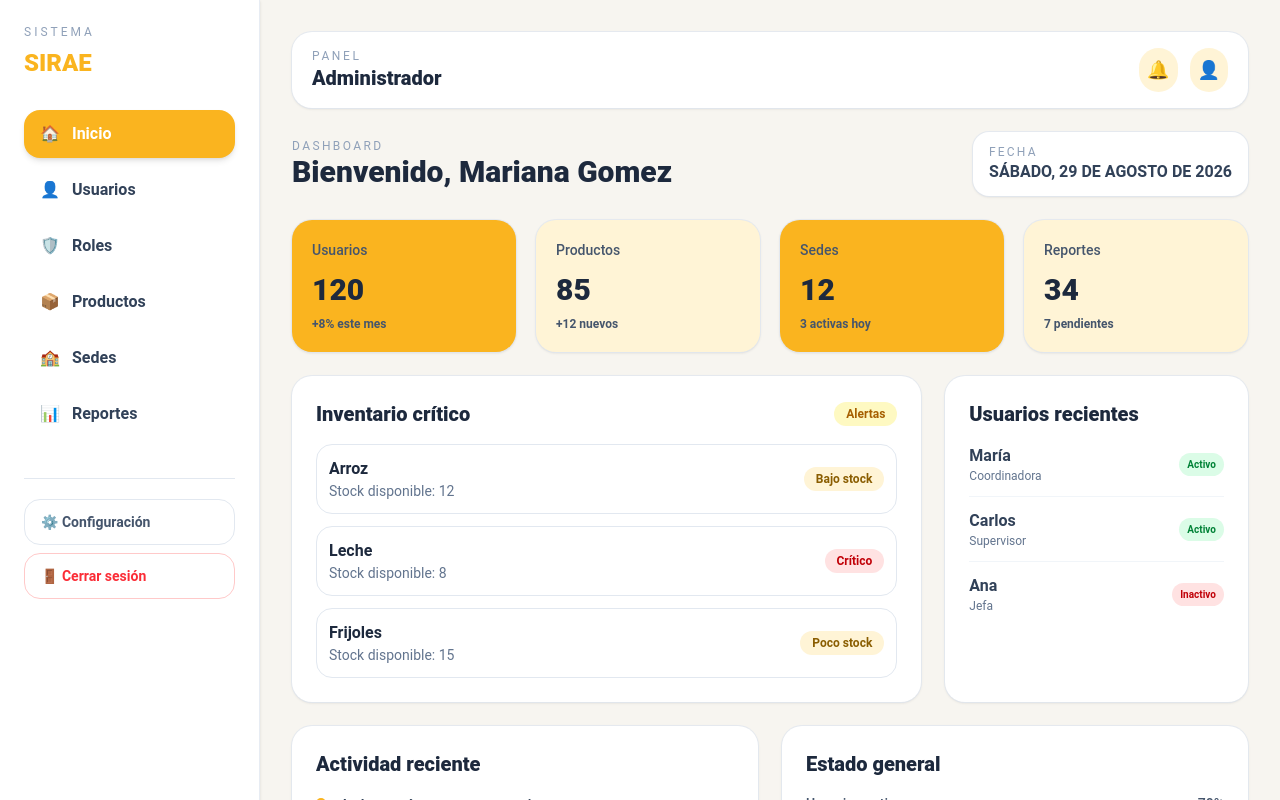
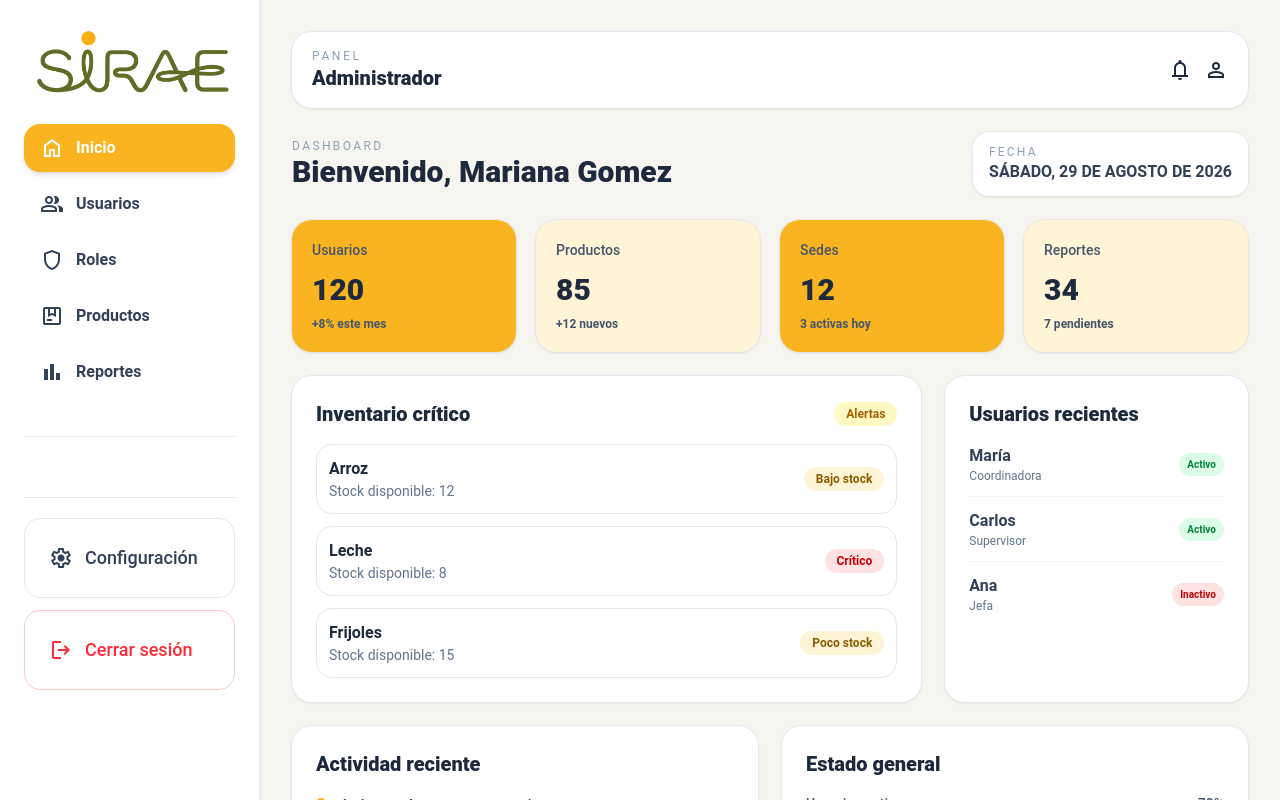
Before and after one commit to santiagoacosta123/PaeVisual, an Angular app: page /inicio in a window 1280 px wide. Shown: the top 800 px of the page. Built offline with nearby package versions, Linux system fonts and the light colour scheme.

Commit message:
cambios visuales

```diff
--- a/src/app/app.routes.ts
+++ b/src/app/app.routes.ts
@@ -9,7 +9,6 @@ import { CrearUsuarioComponent } from './crear-usuario/crear-usuario';
 import { Rol } from './rol/rol';
 import { Productos } from './productos/productos';
 import { NuevoProducto } from './nuevo-producto/nuevo-producto';
-import { Sedes } from './sedes/sedes';
 import { Reportes } from './reportes/reportes';
 import { ReporteInventario } from './reporte-inventario/reporte-inventario';
 
@@ -62,11 +61,6 @@ export const routes: Routes = [
       },
 
       {
-        path: 'sedes',
-        component: Sedes
-      },
-
-      {
         path: 'reportes',
         component: Reportes
       },
--- a/src/app/layout/layout.html
+++ b/src/app/layout/layout.html
@@ -1,40 +1,64 @@
 <div class="flex min-h-screen bg-[#f7f5f0] text-slate-800">
   <aside class="w-[260px] bg-white border-r border-slate-200/80 p-6 shadow-sm">
-    <div class="mb-8">
-      <p class="text-xs uppercase tracking-[0.25em] text-slate-400">Sistema</p>
-      <h2 class="mt-2 text-2xl font-black leading-tight">
-        <span class="text-[#FAB41F]">SIRAE</span>
-      </h2>
-    </div>
+    <div class="logo-container mb-5">
+        <img src="/sirae-logo.png" alt="Logo SIRAE" class="sirae-logo" />
+      </div>
 
     <nav class="space-y-2">
       <a routerLink="inicio" routerLinkActive="bg-[#FAB41F] text-white shadow-md" class="flex items-center gap-3 rounded-2xl px-4 py-3 font-semibold text-slate-700 transition hover:bg-[#FFF4D6] hover:text-slate-900">
-        <span>🏠</span> Inicio
+        <span class="material-symbols-outlined">home</span> Inicio
       </a>
       <a routerLink="usuarios" routerLinkActive="bg-[#FAB41F] text-white shadow-md" class="flex items-center gap-3 rounded-2xl px-4 py-3 font-semibold text-slate-700 transition hover:bg-[#FFF4D6] hover:text-slate-900">
-        <span>👤</span> Usuarios
+        <span class="material-symbols-outlined">people</span> Usuarios
       </a>
       <a routerLink="rol" routerLinkActive="bg-[#FAB41F] text-white shadow-md" class="flex items-center gap-3 rounded-2xl px-4 py-3 font-semibold text-slate-700 transition hover:bg-[#FFF4D6] hover:text-slate-900">
-        <span>🛡️</span> Roles
+        <span class="material-symbols-outlined">shield</span> Roles
       </a>
       <a routerLink="productos" routerLinkActive="bg-[#FAB41F] text-white shadow-md" class="flex items-center gap-3 rounded-2xl px-4 py-3 font-semibold text-slate-700 transition hover:bg-[#FFF4D6] hover:text-slate-900">
-        <span>📦</span> Productos
+        <span class="material-symbols-outlined">package</span> Productos
       </a>
-      <a routerLink="sedes" routerLinkActive="bg-[#FAB41F] text-white shadow-md" class="flex items-center gap-3 rounded-2xl px-4 py-3 font-semibold text-slate-700 transition hover:bg-[#FFF4D6] hover:text-slate-900">
-        <span>🏫</span> Sedes
-      </a>
+
       <a routerLink="reporte-inventario" routerLinkActive="bg-[#FAB41F] text-white shadow-md" class="flex items-center gap-3 rounded-2xl px-4 py-3 font-semibold text-slate-700 transition hover:bg-[#FFF4D6] hover:text-slate-900">
-        <span>📊</span> Reportes
+        <span class="material-symbols-outlined">bar_chart</span> Reportes
       </a>
     </nav>
 
     <div class="mt-10 border-t border-slate-200 pt-5">
-      <button type="button" (click)="configurar()" class="w-full rounded-2xl border border-slate-200 px-4 py-3 text-left text-sm font-semibold text-slate-600 hover:bg-slate-50">
-        ⚙️ Configuración
-      </button>
-      <button type="button" (click)="cerrarSesion()" class="mt-2 w-full rounded-2xl border border-red-200 px-4 py-3 text-left text-sm font-semibold text-red-500 hover:bg-red-50">
-        🚪 Cerrar sesión
-      </button>
+      <div class="mt-10 border-t border-slate-200 pt-5">
+
+  <!-- Configuración -->
+  <button
+    type="button"
+    (click)="configurar()"
+    class="w-full h-20 flex items-center gap-3 px-6 rounded-2xl
+           border border-slate-200 bg-white
+           text-left text-lg font-medium text-slate-700
+           hover:bg-slate-50 transition">
+
+    <span class="material-symbols-outlined text-[30px]">
+      settings
+    </span>
+
+    <span>Configuración</span>
+
+  </button>
+
+  <button
+    type="button"
+    (click)="cerrarSesion()"
+    class="mt-3 w-full h-20 flex items-center gap-3 px-6 rounded-2xl
+           border border-red-200 bg-white
+           text-left text-lg font-medium text-red-500
+           hover:bg-red-50 transition">
+
+    <span class="material-symbols-outlined text-[30px]">
+      logout
+    </span>
+    <span>Cerrar sesión</span>
+
+  </button>
+
+</div>
     </div>
   </aside>
 
@@ -45,8 +69,8 @@
         <h1 class="text-xl font-black text-slate-800">Administrador</h1>
       </div>
       <div class="flex items-center gap-3 text-lg">
-        <span class="rounded-full bg-[#FFF4D6] p-2">🔔</span>
-        <span class="rounded-full bg-[#FFF4D6] p-2">👤</span>
+        <span class="material-symbols-outlined">Notifications</span>
+        <span class="material-symbols-outlined">person</span>
       </div>
     </div>
 
--- a/src/app/models/sede.model.ts
+++ /dev/null
@@ -1,6 +0,0 @@
-export interface Sede {
-  id?: number;
-  nombre: string;
-  direccion: string;
-  estado: string;
-}
--- a/src/app/sedes/sedes.html
+++ /dev/null
@@ -1,53 +0,0 @@
-<div class="max-w-5xl mx-auto">
-  <h1 class="text-2xl font-black mb-4">Sedes</h1>
-
-  <div class="bg-white p-6 rounded-[16px] shadow mb-6">
-    <div class="flex items-center justify-between mb-4">
-      <h2 class="text-xl font-black">{{ modoEdicion ? 'Actualizar sede' : 'Registrar sede' }}</h2>
-      <button *ngIf="modoEdicion" type="button" (click)="abrirFormulario()" class="border px-3 py-1 rounded-lg text-sm">Cancelar</button>
-    </div>
-
-    <div class="grid grid-cols-1 md:grid-cols-3 gap-4">
-      <input [(ngModel)]="sedeForm.nombre" class="border p-3 rounded-[16px]" placeholder="Nombre de la sede">
-      <input [(ngModel)]="sedeForm.direccion" class="border p-3 rounded-[16px]" placeholder="Dirección">
-      <select [(ngModel)]="sedeForm.estado" class="border p-3 rounded-[16px]">
-        <option value="Activa">Activa</option>
-        <option value="Inactiva">Inactiva</option>
-      </select>
-    </div>
-
-    <div class="flex justify-end mt-4">
-      <button type="button" (click)="guardarSede()" class="bg-[#FAB41F] px-6 py-2 rounded-[16px] font-bold text-slate-900">
-        {{ modoEdicion ? 'Actualizar' : 'Guardar' }}
-      </button>
-    </div>
-  </div>
-
-  <div class="bg-white rounded-[16px] shadow overflow-hidden">
-    <table class="w-full text-sm">
-      <thead class="bg-[#FAB41F] font-bold">
-        <tr>
-          <th class="p-4 text-left">Sede</th>
-          <th>Dirección</th>
-          <th>Estado</th>
-          <th>Acciones</th>
-        </tr>
-      </thead>
-      <tbody>
-        <tr *ngFor="let sede of sedes" class="border-t">
-          <td class="p-4">{{ sede.nombre }}</td>
-          <td>{{ sede.direccion }}</td>
-          <td>
-            <span [ngClass]="sede.estado === 'Activa' ? 'bg-green-100 text-green-700' : 'bg-red-100 text-red-700'" class="px-3 py-1 rounded-full">{{ sede.estado }}</span>
-          </td>
-          <td class="p-4">
-            <div class="flex gap-2">
-              <button type="button" (click)="editarSede(sede)" class="rounded-lg border border-slate-200 bg-slate-50 px-3 py-1 text-xs font-semibold">✏️ Editar</button>
-              <button type="button" (click)="eliminarSede(sede)" class="rounded-lg border border-red-200 bg-red-50 px-3 py-1 text-xs font-semibold text-red-600">🗑️ Eliminar</button>
-            </div>
-          </td>
-        </tr>
-      </tbody>
-    </table>
-  </div>
-</div>
--- a/src/app/sedes/sedes.ts
+++ /dev/null
@@ -1,70 +0,0 @@
-import { Component } from '@angular/core';
-import { CommonModule } from '@angular/common';
-import { FormsModule } from '@angular/forms';
-import { SweetAlertService } from '../sweet-alert.service';
-
-@Component({
-  standalone: true,
-  imports: [CommonModule, FormsModule],
-  selector: 'app-sedes',
-  styleUrls: ['./sedes.css'],
-  templateUrl: './sedes.html',
-})
-export class Sedes {
-  sedes = [
-    { nombre: 'Sede Norte', direccion: 'Cra 12 #45-20', estado: 'Activa' },
-    { nombre: 'Sede Centro', direccion: 'Av 68 #15-10', estado: 'Activa' },
-    { nombre: 'Sede Sur', direccion: 'Cll 35 #18-40', estado: 'Inactiva' }
-  ];
-
-  modoEdicion = false;
-  sedeForm = { nombre: '', direccion: '', estado: 'Activa' };
-
-  constructor(private sweetAlert: SweetAlertService) {}
-
-  abrirFormulario(sede?: { nombre: string; direccion: string; estado: string }) {
-    if (sede) {
-      this.modoEdicion = true;
-      this.sedeForm = { ...sede };
-      return;
-    }
-
-    this.modoEdicion = false;
-    this.sedeForm = { nombre: '', direccion: '', estado: 'Activa' };
-  }
-
-  guardarSede() {
-    if (!this.sedeForm.nombre.trim() || !this.sedeForm.direccion.trim()) {
-      this.sweetAlert.warning('Datos incompletos', 'Completa el nombre y la dirección de la sede.');
-      return;
-    }
-
-    if (this.modoEdicion) {
-      const index = this.sedes.findIndex((s) => s.nombre === this.sedeForm.nombre);
-      if (index >= 0) {
-        this.sedes[index] = { ...this.sedeForm };
-        this.sweetAlert.success('Sede actualizada', `${this.sedeForm.nombre} se actualizó correctamente.`);
-      }
-    } else {
-      this.sedes.push({ ...this.sedeForm });
-      this.sweetAlert.success('Sede creada', `${this.sedeForm.nombre} fue registrada.`);
-    }
-
-    this.abrirFormulario();
-  }
-
-  editarSede(sede: { nombre: string; direccion: string; estado: string }) {
-    this.abrirFormulario(sede);
-  }
-
-  eliminarSede(sede: { nombre: string }) {
-    this.sweetAlert
-      .confirm('¿Eliminar sede?', `¿Desea remover la sede ${sede.nombre}?`)
-      .then((result) => {
-        if (result.isConfirmed) {
-          this.sedes = this.sedes.filter((s) => s.nombre !== sede.nombre);
-          this.sweetAlert.success('Sede eliminada', `${sede.nombre} fue eliminada del sistema.`);
-        }
-      });
-  }
-}
--- a/src/app/services/sede.service.ts
+++ /dev/null
@@ -1,36 +0,0 @@
-import { Injectable } from '@angular/core';
-import { Observable, of } from 'rxjs';
-import { Sede } from '../models/sede.model';
-
-@Injectable({ providedIn: 'root' })
-export class SedeService {
-  private sedes: Sede[] = [
-    { id: 1, nombre: 'Sede Norte', direccion: 'Cra 12 #45-20', estado: 'Activa' },
-    { id: 2, nombre: 'Sede Centro', direccion: 'Av 68 #15-10', estado: 'Activa' },
-    { id: 3, nombre: 'Sede Sur', direccion: 'Cll 35 #18-40', estado: 'Inactiva' }
-  ];
-
-  getSedes(): Observable<Sede[]> {
-    return of(this.sedes);
-  }
-
-  crearSede(sede: Sede): Observable<Sede> {
-    const nueva = { ...sede, id: Date.now() };
-    this.sedes.push(nueva);
-    return of(nueva);
-  }
-
-  actualizarSede(id: number, sede: Sede): Observable<Sede> {
-    const index = this.sedes.findIndex((s) => s.id === id);
-    if (index !== -1) {
-      this.sedes[index] = { ...sede, id };
-      return of(this.sedes[index]);
-    }
-    return of(sede);
-  }
-
-  eliminarSede(id: number): Observable<boolean> {
-    this.sedes = this.sedes.filter((s) => s.id !== id);
-    return of(true);
-  }
-}
--- a/src/index.html
+++ b/src/index.html
@@ -1,11 +1,12 @@
 <!doctype html>
-<html lang="en">
+<html lang="es">
 <head>
   <meta charset="utf-8">
   <title>SIRAE</title>
   <base href="/">
   <meta name="viewport" content="width=device-width, initial-scale=1">
   <link rel="icon" type="image/x-icon" href="favicon.ico">
+  <link href="https://fonts.googleapis.com/css2?family=Material+Symbols+Outlined" rel="stylesheet">
 </head>
 <body>
   <app-root></app-root>
```
Also changed, not shown: sirae-logo.png (added), src/app/sedes/sedes.css (deleted), 1 other file (tests, documents, lock files or other folders).
